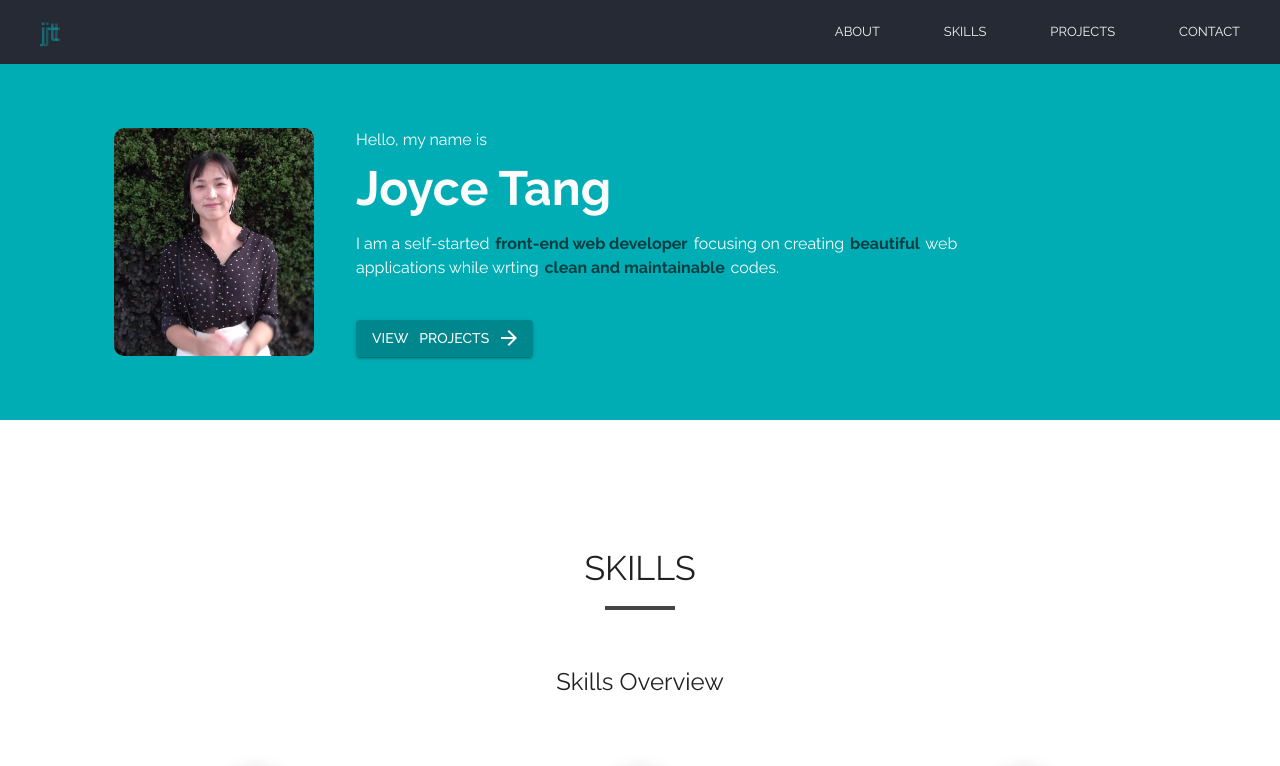
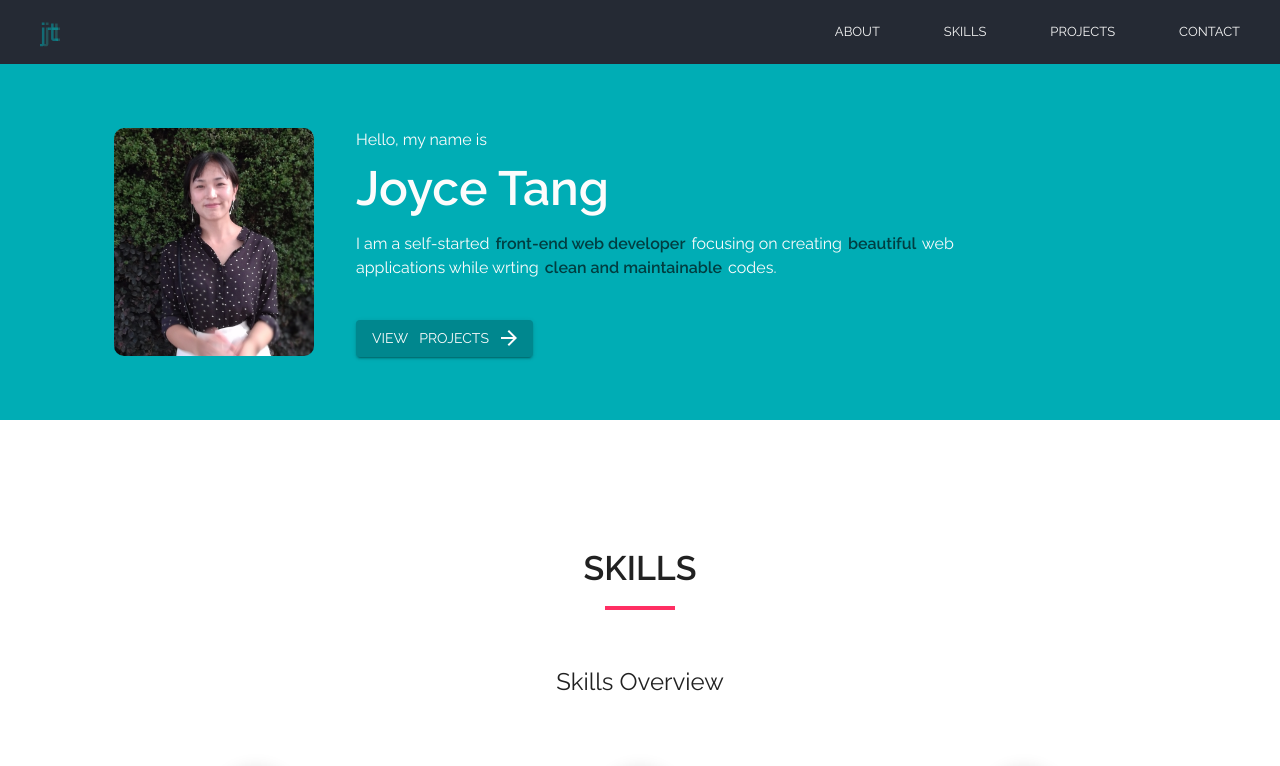
Before and after one commit to joycethh/portflio, a React (Create React App) app: page / in a window 1280 px wide. Shown: the top 766 px of the page. Built offline with nearby package versions, Linux system fonts and the light colour scheme.

Commit message:
change section container title font weight

```diff
--- a/src/SectionContainer.js
+++ b/src/SectionContainer.js
@@ -1,21 +1,5 @@
 import React from "react";
-import {
-  Container,
-  Divider,
-  Typography,
-  Chip,
-  styled,
-  Box,
-} from "@mui/material";
-
-const StyledChip = styled(Chip)(({ theme }) => ({
-  padding: theme.spacing(1),
-  textTransform: "uppercase",
-  [theme.breakpoints.up("md")]: {
-    fontSize: "18px",
-    padding: theme.spacing(0.5, 1.2),
-  },
-}));
+import { Container, Typography, styled, Box } from "@mui/material";
 
 const StyledTitleBox = styled(Box)(({ theme }) => ({
   width: "fit-content",
@@ -23,13 +7,11 @@ const StyledTitleBox = styled(Box)(({ theme }) => ({
   paddingBottom: theme.spacing(2),
   paddingTop: theme.spacing(10),
   textAlign: "center",
-  // borderBottom: "3px solid #FF2E63",
   textTransform: "uppercase",
-  // backgroundColor: "pink",
 }));
 
 const HeaderBar = styled("div")(({ theme }) => ({
-  backgroundColor: "#444649",
+  backgroundColor: theme.palette.secondary.main,
   height: "4px",
   width: "70px",
   display: "block",
@@ -41,7 +23,9 @@ const SectionContainer = ({ title, children }) => {
       <Container>
         <div>
           <StyledTitleBox>
-            <Typography variant="h4">{title}</Typography>
+            <Typography variant="h4" sx={{ fontWeight: "600" }}>
+              {title}
+            </Typography>
           </StyledTitleBox>
           <HeaderBar />
         </div>
--- a/src/index.css
+++ b/src/index.css
@@ -1,4 +1,4 @@
-@import url('https://fonts.googleapis.com/css2?family=Raleway:wght@200;300;400;500;700&display=swap');
+@import url('https://fonts.googleapis.com/css2?family=Raleway:wght@200;300;400;600&display=swap');
 
 body {
     font-family: 'Raleway', sans-serif
```
